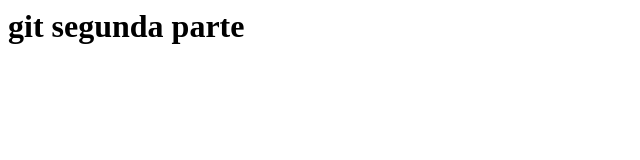
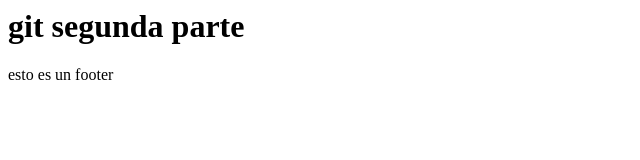
Before and after one commit to connievaristo/pruebaSubida, a plain HTML site: page index.html in a window 1280 px wide. Shown: the full height of the page, 0-640 px from the left. Drawn offline with Linux system fonts and the light colour scheme.

Commit message:
footer added in pepito branch

```diff
--- a/index.html
+++ b/index.html
@@ -7,6 +7,8 @@
 </head>
 <body>
     <h1>git segunda parte</h1>
-
+    <FOOter>
+        <p>esto es un footer</p>
+    </FOOter>
 </body>
 </html>
```
